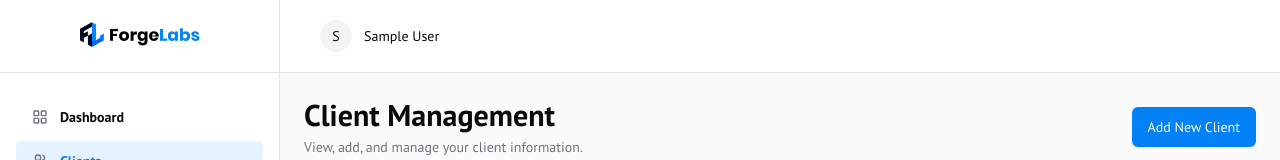
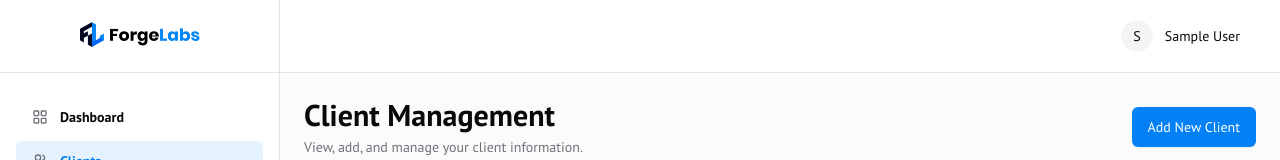
Before and after one commit to Forge-Labs-np/forgelabs-admin, a Next.js app: page /dashboard/clients in a window 1280 px wide. Shown: the top 160 px of the page. Built offline with nearby package versions, Linux system fonts and the light colour scheme; no server answers; the database is empty; sample sign-in values are in the browser's storage.

Commit message:
Fix: Corrected typo in dashboard layout

```diff
--- a/src/app/dashboard/layout.tsx
+++ b/src/app/dashboard/layout.tsx
@@ -238,7 +238,7 @@ export default function DashboardLayout({
             </SheetContent>
           </Sheet>
 
-          <div className_="flex items-center gap-4 ml-auto">
+          <div className="flex items-center gap-4 ml-auto">
             <DropdownMenu>
               <DropdownMenuTrigger asChild>
                 <Button variant="ghost" className="flex items-center gap-3 relative h-10 rounded-full">
```
